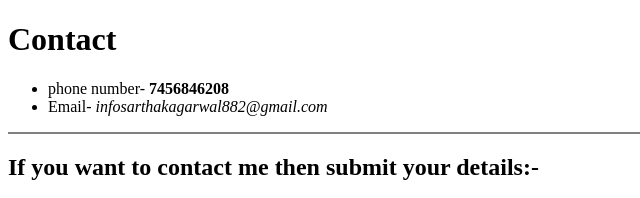
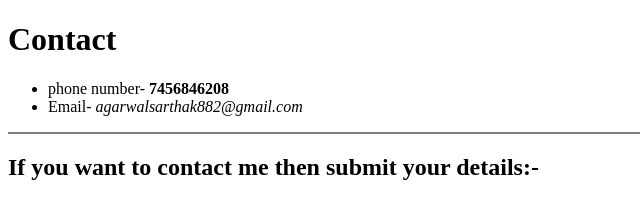
Before and after one commit to agarwalsarthak882/cv, a plain HTML site: page contact-me.html in a window 1280 px wide. Shown: the top 198 px of the page, 0-640 px from the left. Drawn offline with Linux system fonts and the light colour scheme.

Commit message:
changed email

```diff
--- a/contact-me.html
+++ b/contact-me.html
@@ -10,7 +10,7 @@
     <h1>Contact</h1>
     <ul>
       <li>phone number- <strong>7456846208</strong></li>
-      <li>Email- <em>infosarthakagarwal882@gmail.com</em></li>
+      <li>Email- <em>agarwalsarthak882@gmail.com</em></li>
     </ul>
     <hr size="2" noshade />
     <h2>If you want to contact me then submit your details:-</h2>
```
